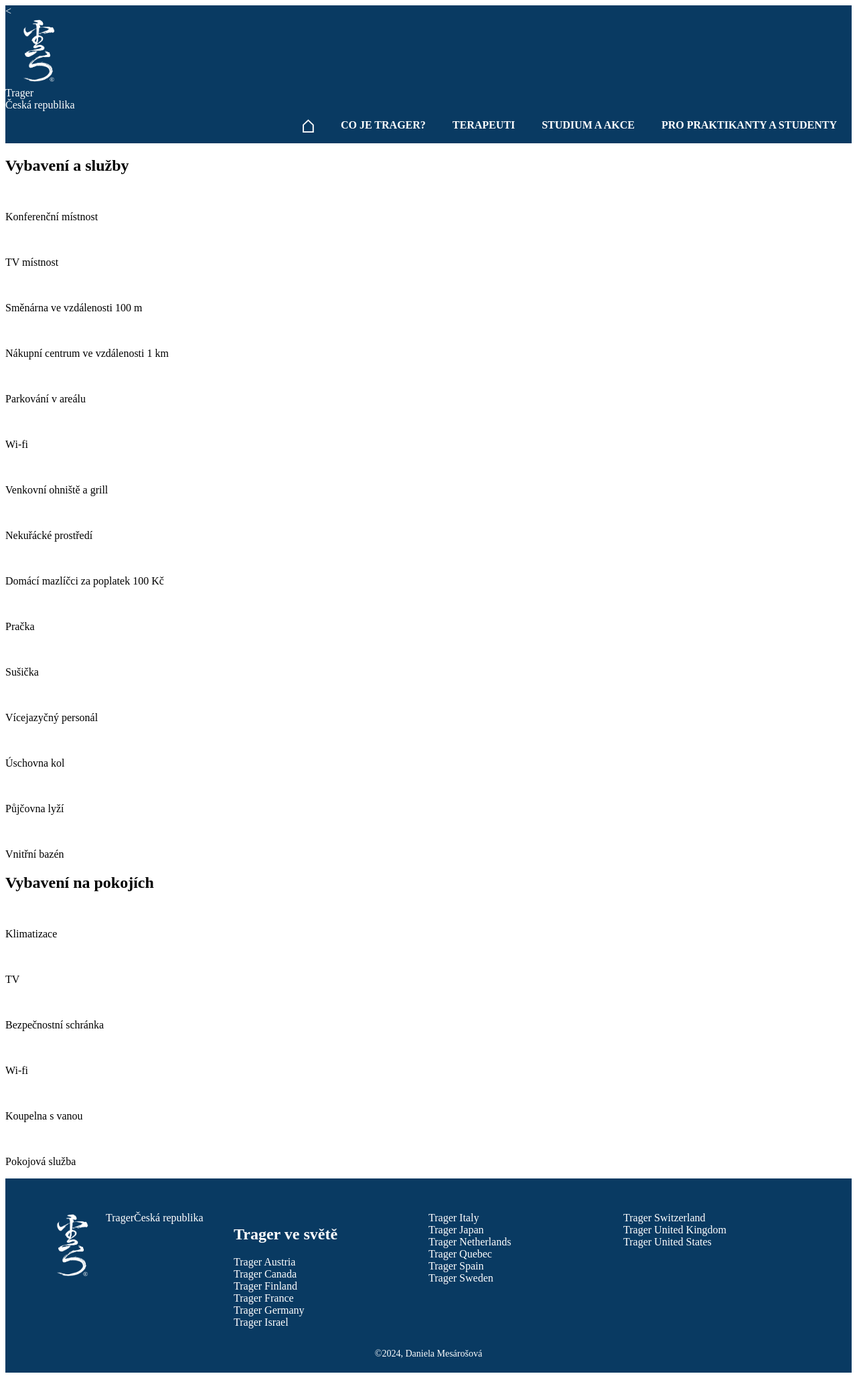
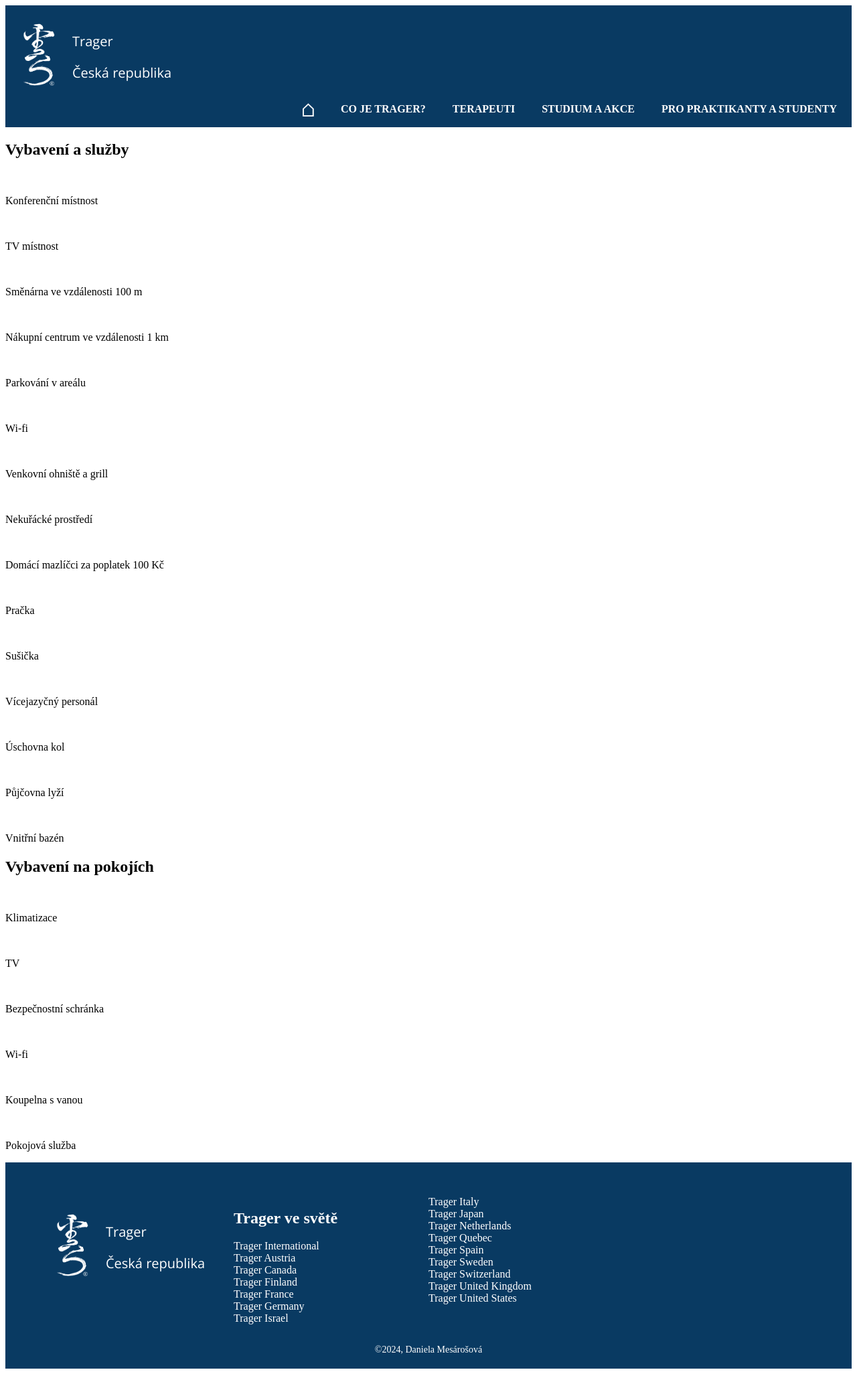
Before and after one commit to DanielaMesarosova/Projekt-Trager, an Eleventy site: page terapeuti.html in a window 1280 px wide. Shown: the whole page at 67% size. Built offline with nearby package versions, Linux system fonts and the light colour scheme; Eleventy itself is replaced by a stand-in of ours; files that its build step writes are made by us from their sources.

Commit message:
update scss

```diff
--- a/_includes/moje-sablona.njk
+++ b/_includes/moje-sablona.njk
@@ -22,18 +22,20 @@
 
 		<header class="header">
 			<div class="header__inner">
-				<div class="header__left">
-				<
 
-					<div class="header__logo">
-						<img class="logo_icon" src="/images/logo_icon.png" alt="Trager logo">
-					</div>
+			{# nize je cele logo #}
+				<div class="logo">
+						<div class="logo__icon">
+							<img class="icon" src="/images/logo_icon.png" alt="logo">
+						</div>
 
-					<div class="header__name">Trager</div>
-
-					<div class="header__state">Česká republika</div>
+						<div class="logo__name">
+							<p>Trager</p>
+							<p>Česká republika</p>
+						</div>
 				</div>
 
+			{# nize je menu #}
 				<nav class="menu">
 					<ul class="menu__list">
 						<li class="menu__item"><a href="/" class="menu__link"><img class="home_icon" src="/images/home_icon.png" alt="home"></a></li>
@@ -60,47 +62,48 @@
 		<footer class="footer">
 			<div class="footer__grid">
 
+			{# nize je logo #}
 				<div class="footer__grid-column">
-					<div class="logo_whole">
-						<div class="header__logo">
-							<img class="logo_icon" src="/images/logo_icon.png" alt="Trager logo">
+						<div class="logo">
+							<div class="logo__icon">
+								<img class="icon" src="/images/logo_icon.png" alt="logo">
+							</div>
+
+							<div class="logo__name">
+								<p>Trager</p>
+								<p>Česká republika</p>
+							</div>
 						</div>
-						<div class="logo__name">Trager</div>
-						<div class="logo__state">Česká republika</div>
-					</div>
 				</div>
 
-
-				<div class="footer__grid-column">
+				{# nize je seznam #}
+				<div class="footer__grid-column-levy">
 					<h2>Trager ve světě</h2>
 					<ul class="footer__links">
-						<li><a href="#">Trager Austria</a></li>
-						<li><a href="#">Trager Canada</a></li>
-						<li><a href="#">Trager Finland</a></li>
-						<li><a href="#">Trager France</a></li>
-						<li><a href="#">Trager Germany</a></li>
-						<li><a href="#">Trager Israel</a></li>
+						<li><a href="https://www.trager.com/">Trager International</a></li>
+						<li><a href="https://www.trager.at/">Trager Austria</a></li>
+						<li><a href="https://www.trager.ca/">Trager Canada</a></li>
+						<li><a href="https://trager.fi/">Trager Finland</a></li>
+						<li><a href="https://tragerfrance.com/">Trager France</a></li>
+						<li><a href="https://trager.de/">Trager Germany</a></li>
+						<li><a href="http://www.trager-israel.org/">Trager Israel</a></li>
 					</ul>
 				</div>
 
-				<div class="footer__grid-column">
+				<div class="footer__grid-column-pravy">
 					<ul class="footer__links">
-						<li><a href="#">Trager Italy</a></li>
-						<li><a href="#">Trager Japan</a></li>
-						<li><a href="#">Trager Netherlands</a></li>
-						<li><a href="#">Trager Quebec</a></li>
-						<li><a href="#">Trager Spain</a></li>
-						<li><a href="#">Trager Sweden</a></li>
+						<li><a href="https://www.trager.it/">Trager Italy</a></li>
+						<li><a href="https://www.tragerjapan.com/">Trager Japan</a></li>
+						<li><a href="https://www.trager.nl/home">Trager Netherlands</a></li>
+						<li><a href="https://www.tragerquebec.com/">Trager Quebec</a></li>
+						<li><a href="https://www.trager.es/">Trager Spain</a></li>
+						<li><a href="http://trager.se/">Trager Sweden</a></li>
+						<li><a href="https://www.trager.ch/">Trager Switzerland</a></li>
+						<li><a href="https://www.trager.co.uk/">Trager United Kingdom</a></li>
+						<li><a href="https://www.tragerapproach.us/">Trager United States</a></li>
 					</ul>
 				</div>
 
-				<div class="footer__grid-column">
-					<ul class="footer__links">
-						<li><a href="#">Trager Switzerland</a></li>
-						<li><a href="#">Trager United Kingdom</a></li>
-						<li><a href="#">Trager United States</a></li>
-					</ul>
-				</div>
 			</div>
 
 			<div class="footer__copyright">
@@ -109,6 +112,6 @@
 		</footer>
 
 
-	</div><!-- .wrapper -->
+	</div>
 </body>
 </html>
--- a/scss/_basis.scss
+++ b/scss/_basis.scss
@@ -0,0 +1,3 @@
+@use 'colors';
+
+$font-base: 'Open Sans', sans-serif;
--- a/scss/_body.scss
+++ b/scss/_body.scss
@@ -0,0 +1,2 @@
+@use 'colors';
+@use 'basis';
--- a/scss/_colors.scss
+++ b/scss/_colors.scss
@@ -0,0 +1,3 @@
+$primary: #093a62;
+$secondary: black;
+$terciary: white;
--- a/scss/_footer.scss
+++ b/scss/_footer.scss
@@ -0,0 +1,41 @@
+@use 'colors';
+@use 'basis';
+
+.footer {
+    background-color: $primary;
+    // padding: 50px;
+    color: white;
+    display: grid;
+  }
+
+.footer a {
+    color: $terciary;
+    text-decoration: none;
+}
+
+
+.footer__grid {
+	padding: $spacer;
+	color: white;
+	display: grid;
+	grid-template-columns: repeat(4, 1fr);
+}
+
+.footer__links {
+	margin: 0;
+	padding: 0;
+	list-style: none;
+    text-align: left;
+
+    &:hover,
+    &:focus {
+        background-color: white;
+        color: $primary;
+    }
+}
+
+.footer__copyright {
+	font-size: 14px;
+	text-align: center;
+	color: white;
+}
--- a/scss/_header.scss
+++ b/scss/_header.scss
@@ -0,0 +1,60 @@
+@use 'colors';
+@use 'basis';
+
+.header{
+    background-color: $primary;
+    color: $terciary;
+
+}
+
+.header_logo{
+    margin-left: 10px;
+    margin-top: 10px;
+}
+
+.icon{
+    height: 100px;
+}
+
+
+.logo{
+    display: flex;
+    flex-direction: row;
+    align-items: center;
+    text-align: left;
+    font-family: 'Open Sans', sans-serif;
+    font-size: 20px;
+    padding-top: 20px;
+}
+
+.menu {
+    background-color: $primary;
+
+      &__list {
+          margin: 0;
+          padding: 2px;
+          display: flex;
+          justify-content: right;
+          list-style: none;
+      }
+
+      &__link {
+          display: block;
+          padding: 10px 20px;
+          color: white;
+          color: $primary;
+          text-decoration: none;
+          font-weight: bold;
+
+          &:hover,
+          &:focus {
+              background-color: white;
+              color: $primary;
+          }
+
+          &home_icon{
+            height: 20px;
+        }
+
+      }
+    }
--- a/scss/style.scss
+++ b/scss/style.scss
@@ -1,111 +1,4 @@
-// Hlavni nastaveni barev, velikosti, atd
-$primary: #093a62;
-$secondary: black;
-$terciary: white;
-
-// pouziva se i pokud chci vice typu pisem
-$font-base: 'Open Sans', sans-serif;
-
-// nebo si muzu nastavit mezeru pokud se mi nekde casto opakuje
-$spacer: 30px;
-
-
-.header{
-    background-color: $primary;
-    color: $terciary;
-
-
-}
-
-.logo_whole{
-    display: flex;
-}
-
-.header_logo{
-    margin-left: 10px;
-    margin-top: 10px;
-
-}
-
-.logo_icon{
-    height: 100px;
-
-}
-
-.home_icon{
-    height: 20px;
-}
-
-.menu {
-    background-color: $primary;
-
-      &__list {
-          margin: 0;
-          padding: 2px;
-          display: flex;
-          justify-content: right;
-          list-style: none;
-      }
-
-      &__link {
-          display: block;
-          padding: 10px 20px;
-          color: white;
-          text-decoration: none;
-          font-weight: bold;
-
-          &:hover,
-          &:focus {
-              background-color: white;
-              color: $primary;
-          }
-
-      }
-
-  }
-
-
-
-// FOOTER
-
-.footer {
-    background-color: $primary;
-    padding: 20px;
-    color: white;
-    // text-align: center;
-    display: grid;
-  }
-
-.footer a {
-    color: $terciary;
-    text-decoration: none;
-}
-
-.footer a:hover,
-.footer a:focus {
-	color: var(--accent);
-}
-
-.footer__grid {
-	padding: $spacer;
-	color: white;
-	display: grid;
-	grid-template-columns: repeat(4, 1fr);
-}
-
-.footer__copyright {
-	font-size: 14px;
-	text-align: center;
-	color: white;
-}
-
-.footer__links {
-	margin: 0;
-	padding: 0;
-	list-style: none;
-    text-align: left;
-}
-
-.footer__title {
-	color: white;
-}
+@use 'basis';
+@use 'body';
+@use 'footer';
+@use 'header';
```
Also changed, not shown: css/style.css, 1 other file.
